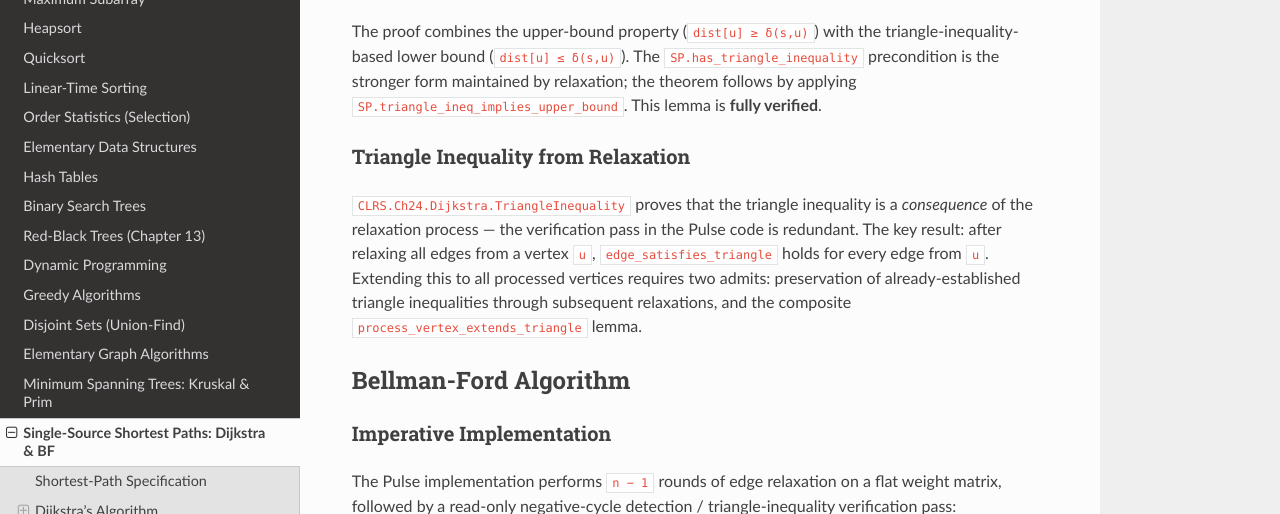
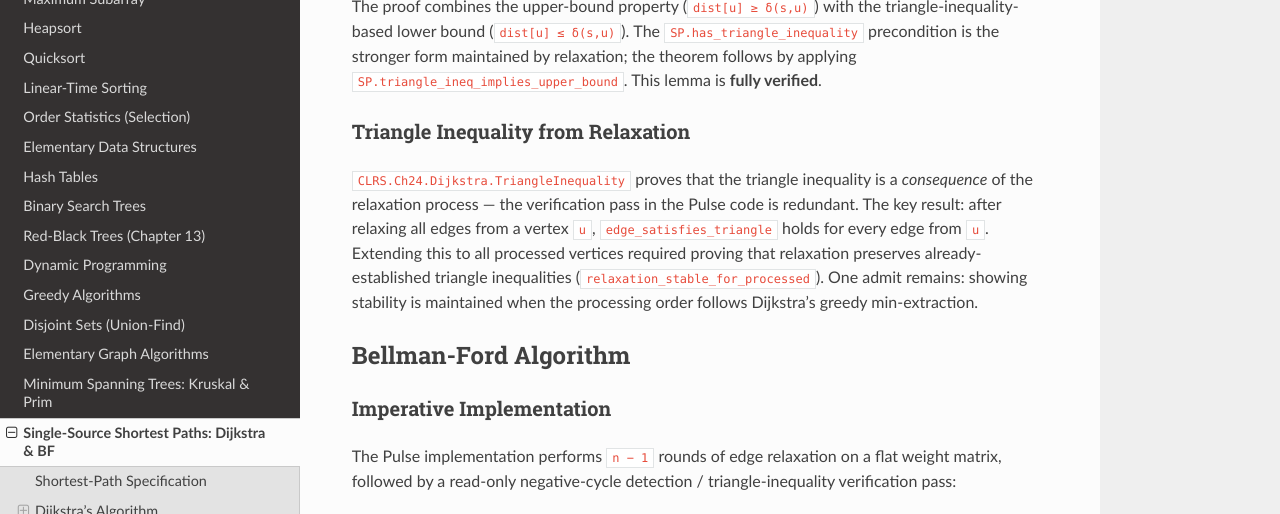
Before and after one commit to FStarLang/AlgoStar, a Sphinx documentation site: the page built from doc/ch24_sssp.rst, in a window 1280 px wide and 900 px high, scrolled down 2207 px, cut to the strip 39-553 px from the top of the window. Built offline with Sphinx 7.4.7 and the Read the Docs theme 3.1.0, drawn with Linux system fonts in a browser that asks for light colours; some of the changed text lies outside the part shown.

Commit message:
Docs: update Dijkstra TriIneq count (2→1 admit), reconcile totals
- ch24_sssp.rst: TriangleInequality now has 1 admit (was 2), describe proven relaxation_stable_for_processed
- intro.rst: 85→82 F* obligations, Dijkstra triangle inequality 2→1
- PROGRESS_PLAN.md: 94→91 total, admit 66→65, assume 14→12

Co-authored-by: Copilot <223556219+Copilot@users.noreply.github.com>

```diff
--- a/doc/ch24_sssp.rst
+++ b/doc/ch24_sssp.rst
@@ -15,9 +15,9 @@ backed by pure F* specifications.
 verified end-to-end, including a runtime triangle-inequality check and
 a connection to the ``sp_dist`` upper-bound theorem.  The
 ``Dijkstra.TriangleInequality`` companion proves that relaxation
-automatically establishes the triangle inequality, though it has
-**2 admits** (preservation across ``relax_from_u`` and the composite
-``process_vertex_extends_triangle``).  The Bellman-Ford Pulse
+automatically establishes the triangle inequality, with
+**1 admit** remaining (stability maintenance when processing order
+follows Dijkstra's greedy extraction).  The Bellman-Ford Pulse
 implementation (``CLRS.Ch24.BellmanFord.fst``) also has **zero
 admits**.  The ``BellmanFord.Spec`` pure specification has **3 admits**
 (the inductive path-relaxation lemma, the ``relax_preserves_upper_bound``
@@ -122,10 +122,11 @@ inequality is a *consequence* of the relaxation process — the
 verification pass in the Pulse code is redundant.  The key result:
 after relaxing all edges from a vertex ``u``,
 ``edge_satisfies_triangle`` holds for every edge from ``u``.
-Extending this to all processed vertices requires two admits:
-preservation of already-established triangle inequalities through
-subsequent relaxations, and the composite
-``process_vertex_extends_triangle`` lemma.
+Extending this to all processed vertices required proving that
+relaxation preserves already-established triangle inequalities
+(``relaxation_stable_for_processed``).  One admit remains: showing
+stability is maintained when the processing order follows Dijkstra's
+greedy min-extraction.
 
 Bellman-Ford Algorithm
 ======================
--- a/doc/intro.rst
+++ b/doc/intro.rst
@@ -429,8 +429,8 @@ lines. The table below summarizes the status of each algorithm.
 Proof Gaps
 ----------
 
-As of this writing, the project has **85 unproven F\* obligations**
-(``admit()``, ``assume()``, and ``assume val``) across **32 files**,
+As of this writing, the project has **82 unproven F\* obligations**
+(``admit()``, ``assume()``, and ``assume val``) across **31 files**,
 plus **12 Pulse** ``assume_`` **calls** in 3 implementation files.
 Of the 50 algorithms in the table, **35 have fully proven correctness**
 (zero admits) and **26 have fully proven complexity bounds**.
@@ -451,7 +451,7 @@ The remaining admits fall into a few categories:
    optimality: greedy-choice theorem, optimal-substructure, and
    dependent proofs in Complete (6); shortest-path upper-bound
    invariants for Bellman-Ford (3) and Dijkstra triangle
-   inequality (2); max-flow augmentation (8).
+   inequality (1); max-flow augmentation (8).
 
 4. **Complexity proofs** (Ch. 32, 7 admits): KMP
    amortized analysis (7).
```
Also changed, not shown: PROGRESS_PLAN.md (+3 -3 lines).
